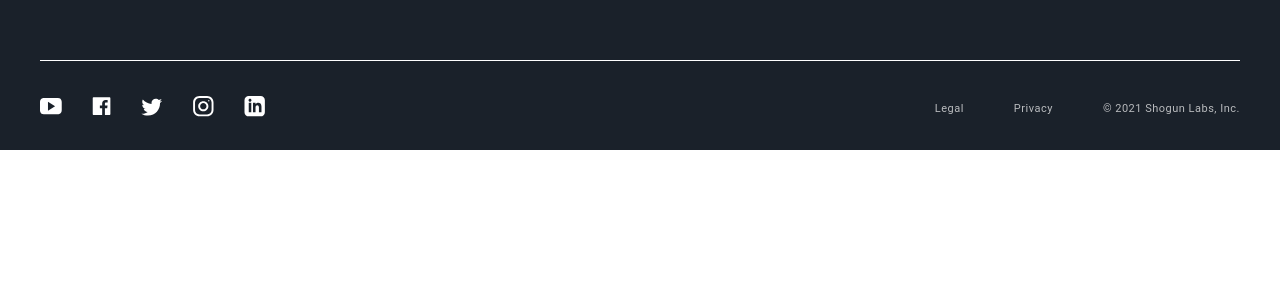
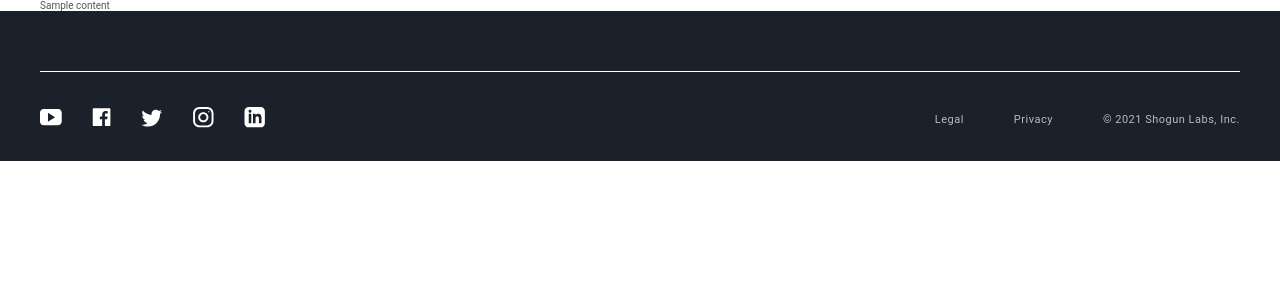
Before and after one commit to ValerioM91/footer-challenge, a React (Create React App) app: page / in a window 1280 px wide. Shown: the top 300 px of the page. Built offline with nearby package versions, Linux system fonts and the light colour scheme; the HTML template or start-up script is replaced by a standard one.

Commit message:
updating project structure

```diff
--- a/package.json
+++ b/package.json
@@ -5,6 +5,7 @@
   "keywords": [],
   "main": "src/index.js",
   "dependencies": {
+    "@types/react": "^17.0.39",
     "react": "17.0.2",
     "react-dom": "17.0.2",
     "react-scripts": "4.0.0",
--- a/src/App.js
+++ b/src/App.js
@@ -1,24 +1,16 @@
 import React from "react";
 import "./styles.css";
-import Footer from "./components/Footer";
-import {
-  navSections,
-  baselineLinks,
-  socialLinks,
-  legalText,
-  brandLink,
-  brandLogo,
-} from "./mockData";
+import Container from "./components/Container";
+
+import Footer from "./containers/Footer";
 
 export default () => {
   return (
-    <Footer
-      navSections={navSections}
-      baselineLinks={baselineLinks}
-      socialLinks={socialLinks}
-      legalText={legalText}
-      brandLink={brandLink}
-      brandLogo={brandLogo}
-    />
+    <>
+      <Container>
+        <section>Sample content</section>
+      </Container>
+      <Footer />
+    </>
   );
 };
--- /dev/null
+++ b/src/Types/DataTypes.ts
@@ -0,0 +1,27 @@
+export type TGenericLink = {
+  _id?: string;
+  url?: string;
+};
+
+export type TNavLink = TGenericLink & {
+  tag?: string;
+  displayText?: string;
+  icon?: string;
+};
+
+export type TNavSection = TGenericLink & {
+  highlightOnMobile?: boolean;
+  navLinks?: TNavLink[];
+  displayText?: string;
+  name?: string;
+};
+
+export type TBaseLink = TGenericLink & {
+  displayText?: string;
+  name?: string;
+};
+
+export type TSocialLink = TGenericLink & {
+  icon?: string;
+  name?: string;
+};
--- a/src/components/Container/Container.js
+++ /dev/null
@@ -1,7 +0,0 @@
-import React from "react";
-
-const Component = ({ className, children }) => {
-  return <div className={className}>{children}</div>;
-};
-
-export default Component;
--- /dev/null
+++ b/src/components/Container/Container.tsx
@@ -0,0 +1,13 @@
+import React, { ReactNode } from "react";
+
+const Component = ({
+  className,
+  children,
+}: {
+  className: string;
+  children: ReactNode;
+}) => {
+  return <div className={className}>{children}</div>;
+};
+
+export default Component;
--- a/src/components/Footer/Footer.js
+++ /dev/null
@@ -1,27 +0,0 @@
-import React from "react";
-import Container from "../Container";
-import BottomFooter from "../BottomFooter";
-
-const Component = ({
-  className,
-  baselineLinks,
-  brandLink,
-  brandLogo,
-  legalText,
-  navSections,
-  socialLinks,
-}) => {
-  return (
-    <footer className={className}>
-      <Container>
-        <BottomFooter
-          socialLinks={socialLinks}
-          baselineLinks={baselineLinks}
-          legalText={legalText}
-        />
-      </Container>
-    </footer>
-  );
-};
-
-export default Component;
--- /dev/null
+++ b/src/containers/Footer/Footer.tsx
@@ -0,0 +1,42 @@
+import React from "react";
+import Container from "../../components/Container";
+import BottomFooter from "../../components/BottomFooter";
+import FooterContext from "../../contexts/FooterContext";
+import {
+  navSections,
+  baselineLinks,
+  socialLinks,
+  legalText,
+  brandLink,
+  brandLogo,
+} from "../../mockData.js";
+
+const Component = ({ className }: { className: string }) => {
+  return (
+    <FooterContext.Provider
+      value={{
+        navSections,
+        baselineLinks,
+        socialLinks,
+        legalText,
+        brandLink,
+        brandLogo,
+      }}
+    >
+      <footer className={className}>
+        <Container>
+          {/* TODO Footer body component */}
+          {/* TODO Create useFooterContext hook */}
+          {/* TODO Convert PropTypes into TS types, get props from context*/}
+          <BottomFooter
+            socialLinks={socialLinks}
+            baselineLinks={baselineLinks}
+            legalText={legalText}
+          />
+        </Container>
+      </footer>
+    </FooterContext.Provider>
+  );
+};
+
+export default Component;
--- /dev/null
+++ b/src/contexts/FooterContext.ts
@@ -0,0 +1,15 @@
+import { createContext } from "react";
+import { TBaseLink, TNavSection, TSocialLink } from "../Types/DataTypes";
+
+type TFooterContext = {
+  brandLink?: string;
+  brandLogo?: string;
+  legalText?: string;
+  navSections?: TNavSection[];
+  baselineLinks?: TBaseLink[];
+  socialLinks?: TSocialLink[];
+};
+
+const FooterContext = createContext<TFooterContext>({});
+
+export default FooterContext;
--- /dev/null
+++ b/src/react-app-env.d.ts
@@ -0,0 +1 @@
+/// <reference types="react-scripts" />
```
Also changed, not shown: tsconfig.json (added, +26 -0 lines), src/containers/Footer/index.js (renamed from src/components/Footer/index.js), 1 other file (tests, documents, lock files or other folders).
